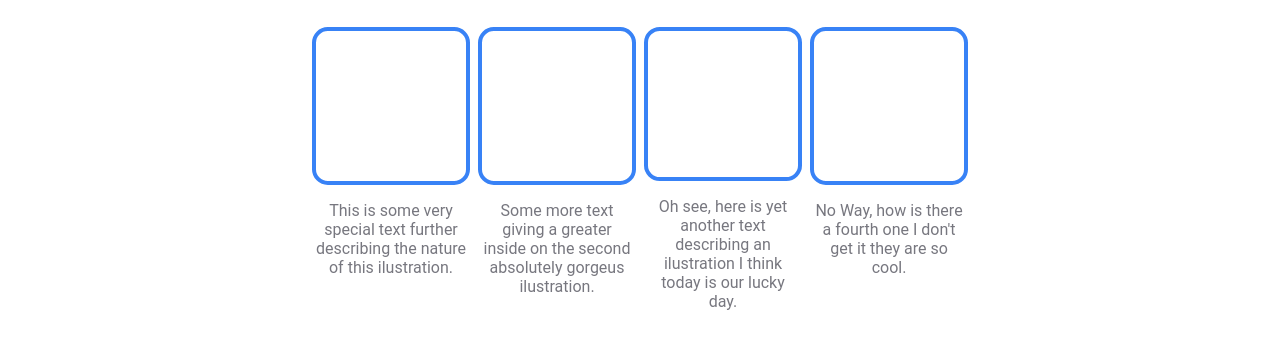
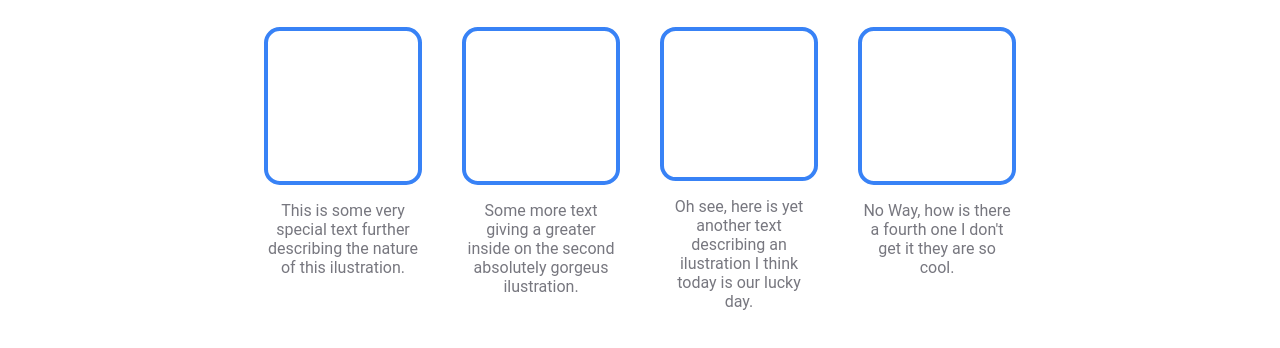
Before and after one commit to cc0803/landingpage, a plain HTML site: page index.html in a window 1280 px wide. Shown: the part 708-1056 px from the top of the page. Before the commit the page ends 1035 px from the top, so only its background shows below. Drawn offline with Linux system fonts and the light colour scheme.

Commit message:
Improve the spacing and margins

```diff
--- a/styles.css
+++ b/styles.css
@@ -109,7 +109,8 @@ h2 {
     display: flex;
     justify-content: center;
     align-items: center;
-    gap: 1em;
+    gap: 3em;
+    margin-bottom: 3em;
 }
 
 .boxes {
```
